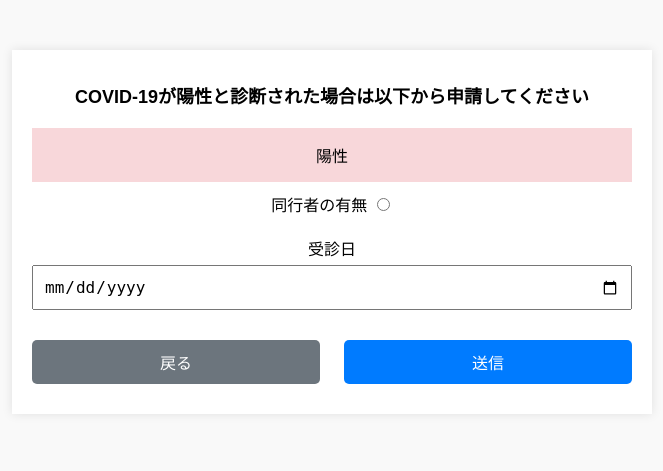
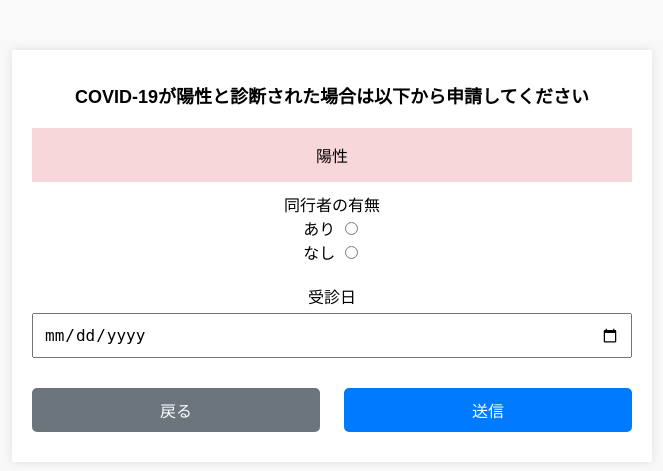
Before and after one commit to tomohisa847/DBproject, a Flask app: template templates/send-infect.html in a window 1280 px wide. Shown: the top 471 px of the page, without its empty margins (308-971 px from the left). Run offline with Flask 3, Linux system fonts and the light colour scheme; the template is opened without the code that fills it, so the values that code supplies are empty; the visitor is signed in with stand-in values (Sample User, id 1).

Commit message:
infectの場所を直した。

```diff
--- a/templates/send-infect.html
+++ b/templates/send-infect.html
@@ -142,8 +142,11 @@
         <h1>COVID-19が陽性と診断された場合は以下から申請してください</h1>
         <button id="positive-btn">陽性</button>
         <form action="/insertInfect2" method="post">
-            同行者の有無
-            <input type="radio" name="companion_present" value="true">
+            同行者の有無<br>
+            あり
+            <input type="radio" name="companion_present" value="true"><br>
+            なし
+            <input type="radio" name="companion_present" value="false">
             <div class="date-input">
                 <label for="date-received">受診日</label>
                 <input type="date" id="date-received" name="date-received" required>
--- a/templates/top.html
+++ b/templates/top.html
@@ -93,7 +93,7 @@
                 <a class="output" href="/showActivity">出力</a>
             </li>
         </ul>
-        <a href="/infectApply" class="infect-button">感染申請</a>
+        <a href="/insertInfect1" class="infect-button">感染申請</a>
         <a href="/logout" class="logout-button">ログアウト</a>
     </div>
 </body>
```
